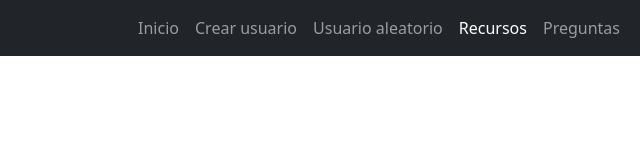
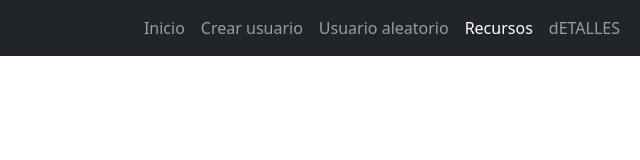
Before and after one commit to vyko-24/LandingFetch, a plain HTML site: page recursos.html in a window 1280 px wide. Shown: the full height of the page, 640-1280 px from the left. Drawn offline with nearby package versions, Linux system fonts and the light colour scheme; no server answers.

Commit message:
correccion en navbar

```diff
--- a/recursos.html
+++ b/recursos.html
@@ -32,7 +32,7 @@
                         <a class="nav-link active" href="recursos.html">Recursos</a>
                     </li>
                     <li class="nav-item">
-                        <a class="nav-link" href="faq.html">Preguntas</a>
+                        <a class="nav-link" href="detailUser.html">dETALLES</a>
                     </li>
                 </ul>
             </div>
```
